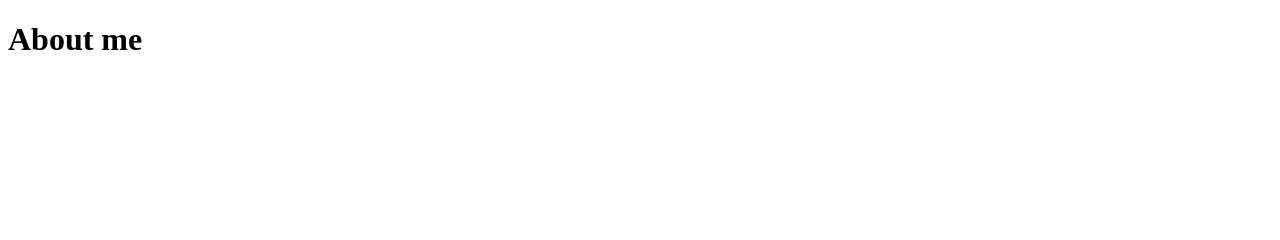
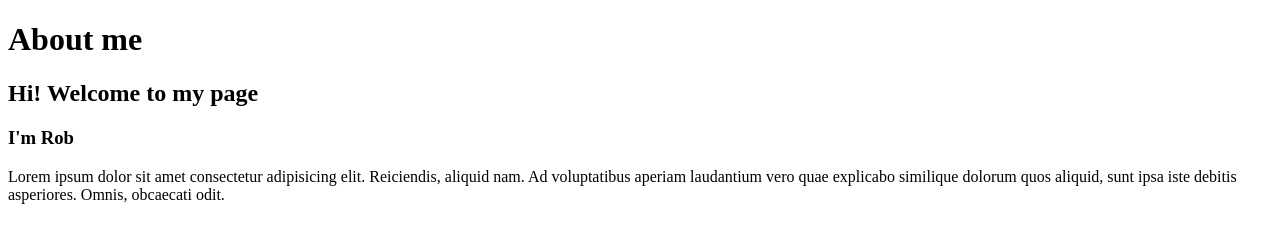
Before and after one commit to QRoberto/GIT-AzulSchool, a plain HTML site: page index.html in a window 1280 px wide. Drawn offline with Linux system fonts and the light colour scheme.

Commit message:
Added welcome to my page

```diff
--- a/index.html
+++ b/index.html
@@ -8,5 +8,8 @@
 </head>
 <body>
     <h1>About me</h1>
+    <h2>Hi! Welcome to my page</h2>
+    <h3>I'm <span>Rob</span></h3>
+    <p>Lorem ipsum dolor sit amet consectetur adipisicing elit. Reiciendis, aliquid nam. Ad voluptatibus aperiam laudantium vero quae explicabo similique dolorum quos aliquid, sunt ipsa iste debitis asperiores. Omnis, obcaecati odit.</p>
 </body>
 </html>
```
